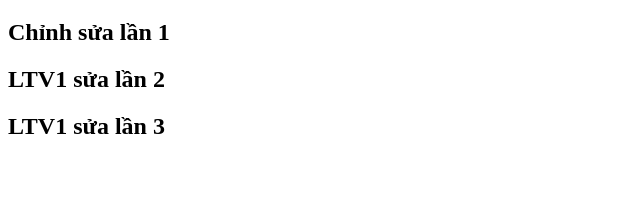
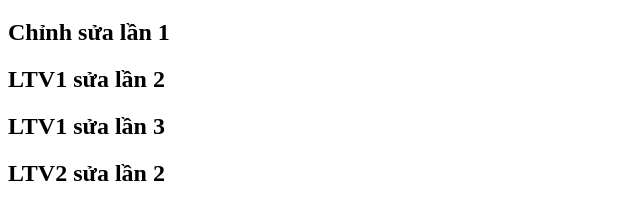
Before and after one commit to VuHieu-pstu/duan6, a plain HTML site: page index.html in a window 1280 px wide. Shown: the part 61-280 px from the top of the page, without its empty margins (0-640 px from the left). Drawn offline with Linux system fonts and the light colour scheme.

Commit message:
LTV2 sửa lần 2

```diff
--- a/index.html
+++ b/index.html
@@ -10,5 +10,6 @@
     <h2>Chỉnh sửa lần 1</h2>
     <h2>LTV1 sửa lần 2</h2>
     <h2>LTV1 sửa lần 3</h2>
+    <h2>LTV2 sửa lần 2</h2>
   </body>
 </html>
```
